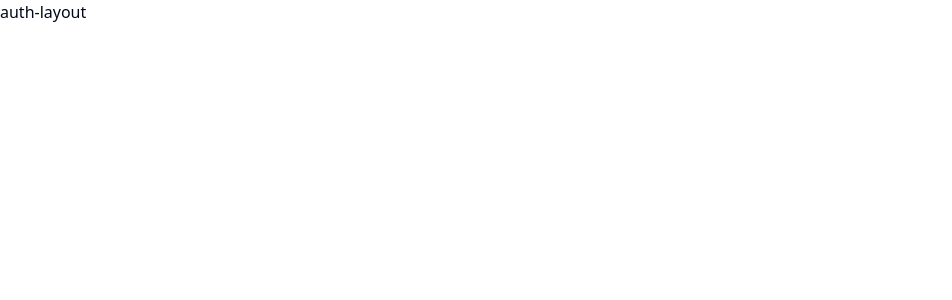
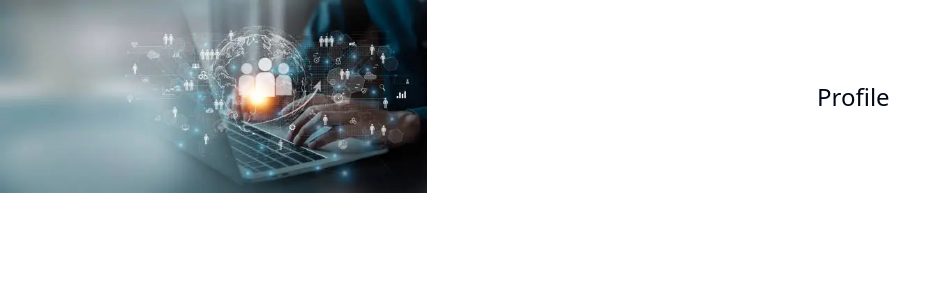
Before and after one commit to felikeys/ecommerce, a React (Vite) app: page / in a window 1280 px wide. Shown: the top 300 px of the page, without its empty margins (0-952 px from the left). Built offline with nearby package versions, Linux system fonts and the light colour scheme.

Commit message:
create a page and auth folder insert image and create login file

```diff
--- a/src/assets/images/index.ts
+++ b/src/assets/images/index.ts
@@ -0,0 +1,2 @@
+export { default as LoginImage } from "./login-image.webp";
+export { default as ResetPasswordImage } from "./reset-pasword-image.avif";
--- a/src/routes/auth-layout.tsx
+++ b/src/routes/auth-layout.tsx
@@ -1,7 +1,15 @@
+import { LoginImage } from "@/assets/images";
 
 const AuthLayout = () => {
   return (
-    <div>auth-layout</div>
+    <div className="grid grid-cols-3 w-full h-full">
+    <div className="col-span-1">
+        <img className="h-full w-full object-cover" src={LoginImage} alt="login and signup image" />
+    </div>
+    <div className="col-span-2 text-2xl flex justify-center items-center">
+    <div>Profile</div>
+    </div>
+    </div>
   )
 }
 
```
Also changed, not shown: src/components/ui/pages/auth/index.ts (added), src/components/ui/pages/auth/login.tsx (added).
